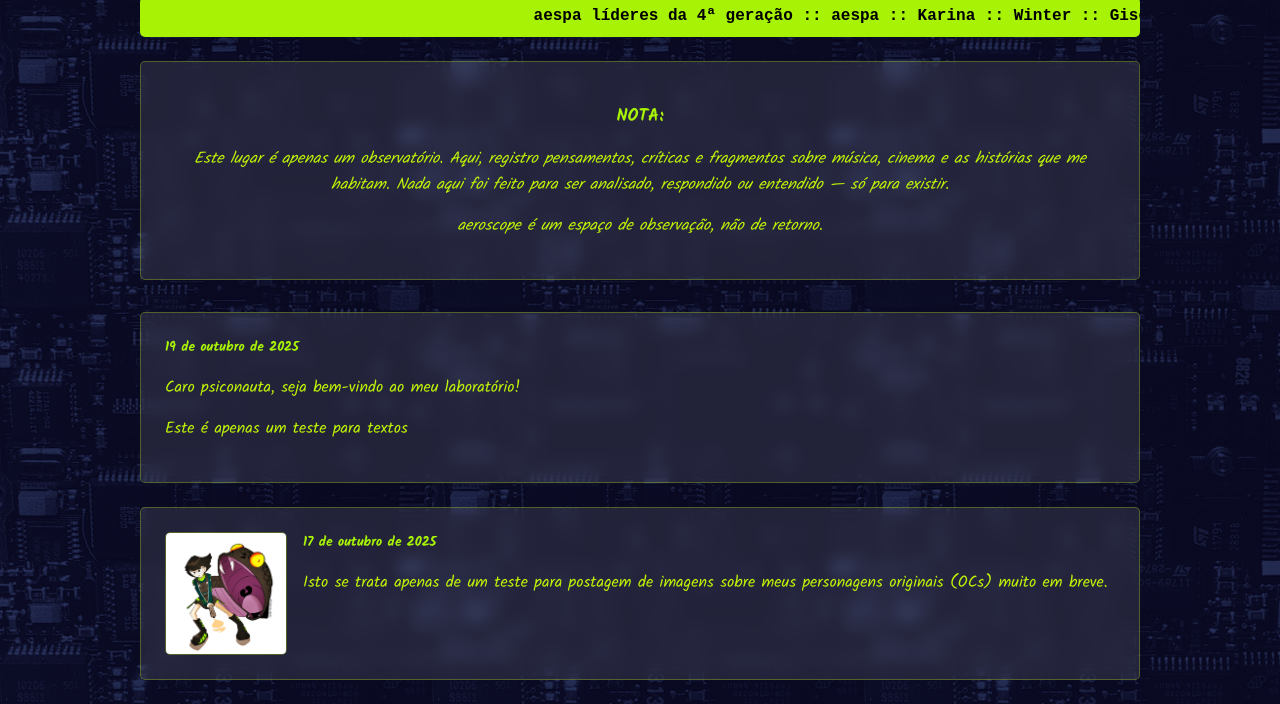
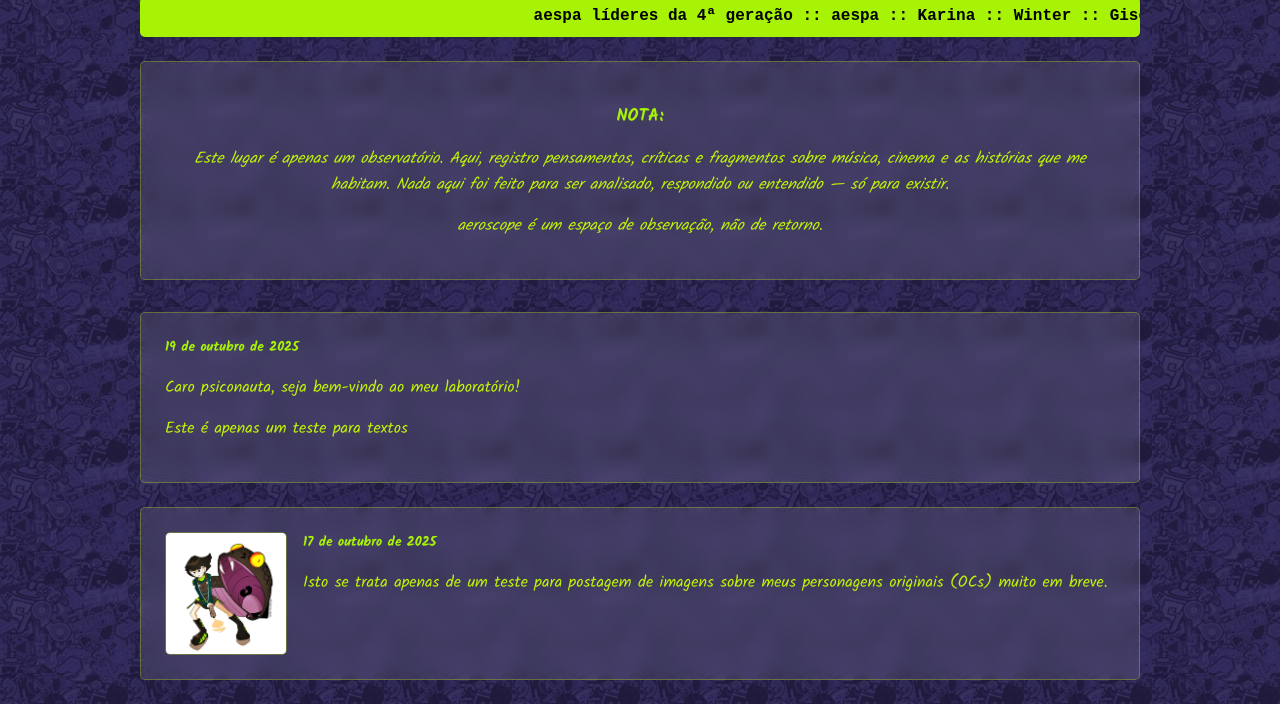
Before and after one commit to aerozonia/aerozonia.github.io, a plain HTML site: page aerolab.html in a window 1280 px wide. Shown: the part 303-1007 px from the top of the page. Drawn offline with Linux system fonts and the light colour scheme; a web font is replaced by a local one.

Commit message:
09112025
melhorou um tiquinho

```diff
--- a/estiloaerolab.css
+++ b/estiloaerolab.css
@@ -4,9 +4,9 @@ body {
   font-family: 'Courier New', monospace;
   background-color: rgba(10, 10, 10, 0.932);
 
-  background-image: url('./imagens/bg.png');
-  background-repeat: cover;
-  /*background-size: 10%;*/
+  background-image: url('./imagens/background.png');
+  background-repeat: repeat;
+  background-size: 10%;
 
 
 
```
Also changed, not shown: imagens/background.png (added), imagens/ditherdoubley2.png (deleted).
